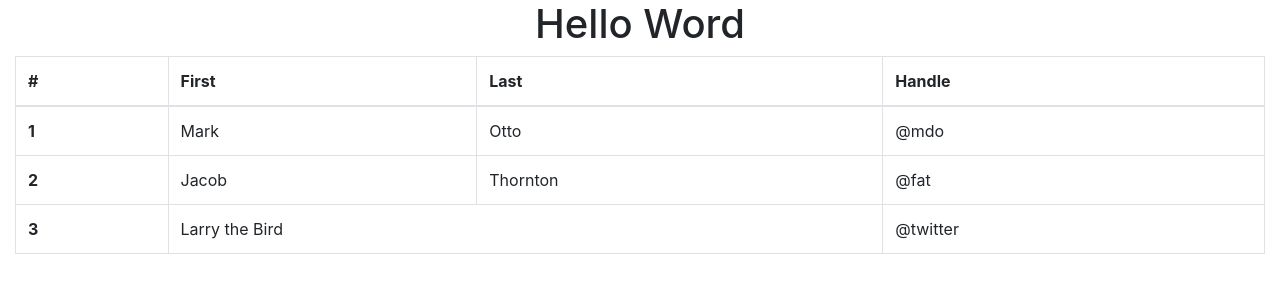
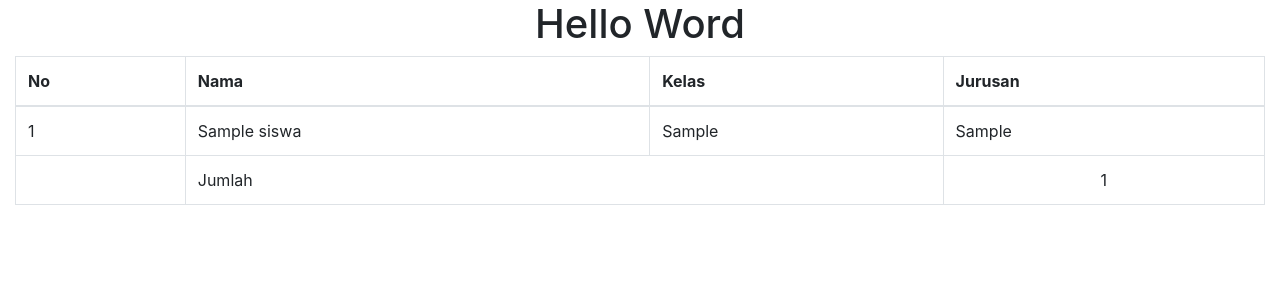
Before and after one commit to dimstry/crudPhp-Native, a PHP site: page / in a window 1280 px wide. Shown: the top 300 px of the page. Run offline with PHP 8.4, Linux system fonts and the light colour scheme; tables that the repository leaves empty or names only in its code hold one stand-in row (values such as "Sample post"); data that the repository does not hold is empty; some libraries are stand-ins or nearby versions.

Commit message:
menampilkan data

```diff
--- a/index.php
+++ b/index.php
@@ -1,5 +1,24 @@
 <?php
-include("koneksi.php");
+  include("koneksi.php");
+  $query_select="SELECT * FROM siswa";
+  $tampil=mysqli_query($koneksi,$query_select);
+  foreach ($tampil as $key )
+  {
+   	$nomor++;
+   	$t.="
+      <tr>
+        <td>$nomor</td>
+        <td>{$key['nama']}</td>
+        <td>{$key['kelas']}</td>
+        <td>{$key['jurusan']}</td>
+      </tr>
+      <tr>
+        <th scope='row'></th>
+        <td colspan='2'>Jumlah</td>
+        <td class='text-center'>$nomor</td>
+      </tr>
+	";
+  }
 echo "
   <!DOCTYPE html>
   <html lang='en'>
@@ -16,30 +35,14 @@ echo "
       <table class='table table-bordered'>
         <thead>
           <tr>
-            <th scope='col'>#</th>
-            <th scope='col'>First</th>
-            <th scope='col'>Last</th>
-            <th scope='col'>Handle</th>
+            <th scope='col'>No</th>
+            <th scope='col'>Nama</th>
+            <th scope='col'>Kelas</th>
+            <th scope='col'>Jurusan</th>
           </tr>
         </thead>
         <tbody>
-          <tr>
-            <th scope='row'>1</th>
-            <td>Mark</td>
-            <td>Otto</td>
-            <td>@mdo</td>
-          </tr>
-          <tr>
-            <th scope='row'>2</th>
-            <td>Jacob</td>
-            <td>Thornton</td>
-            <td>@fat</td>
-          </tr>
-          <tr>
-            <th scope='row'>3</th>
-            <td colspan='2'>Larry the Bird</td>
-            <td>@twitter</td>
-          </tr>
+         $t
         </tbody>
       </table>
     </div>
```
